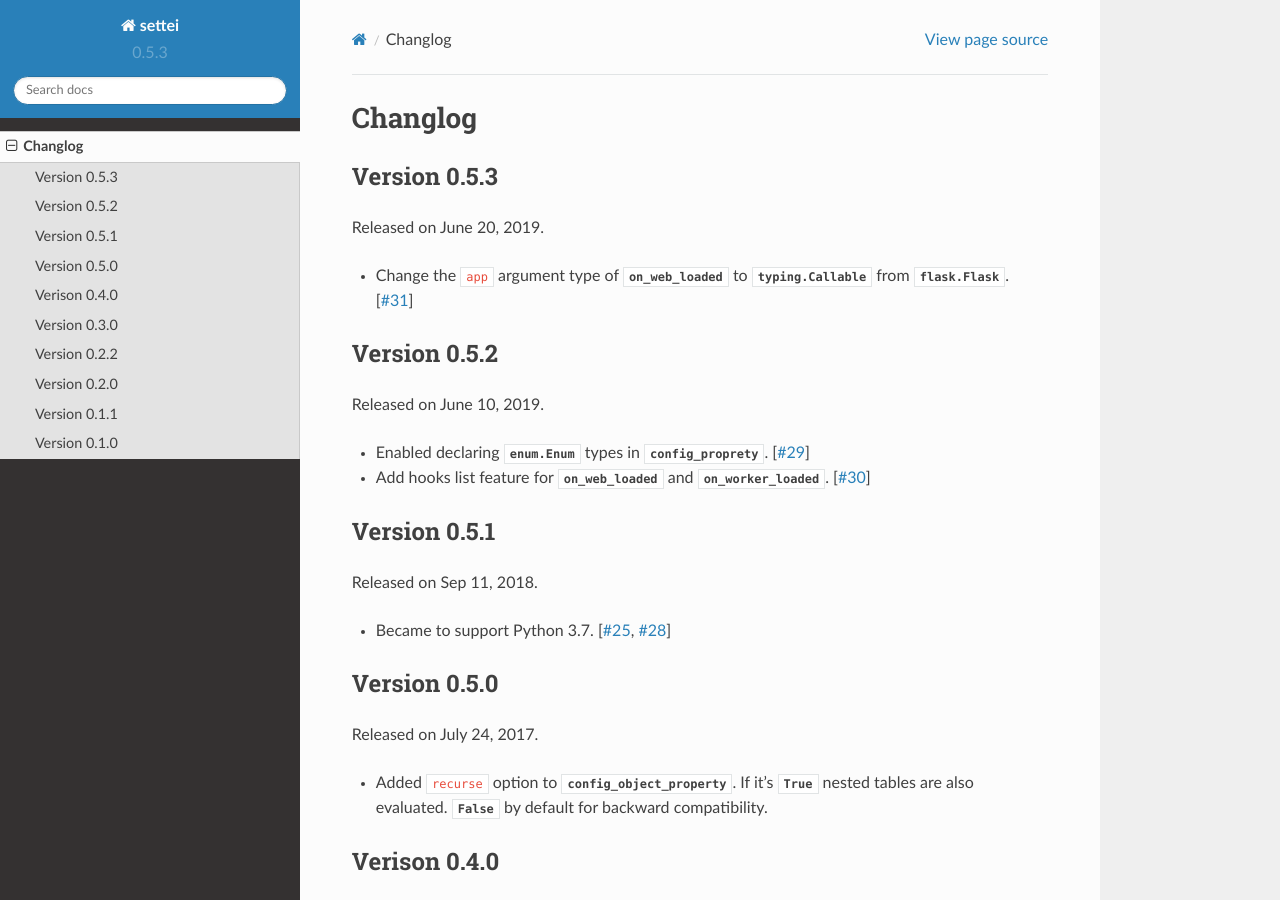
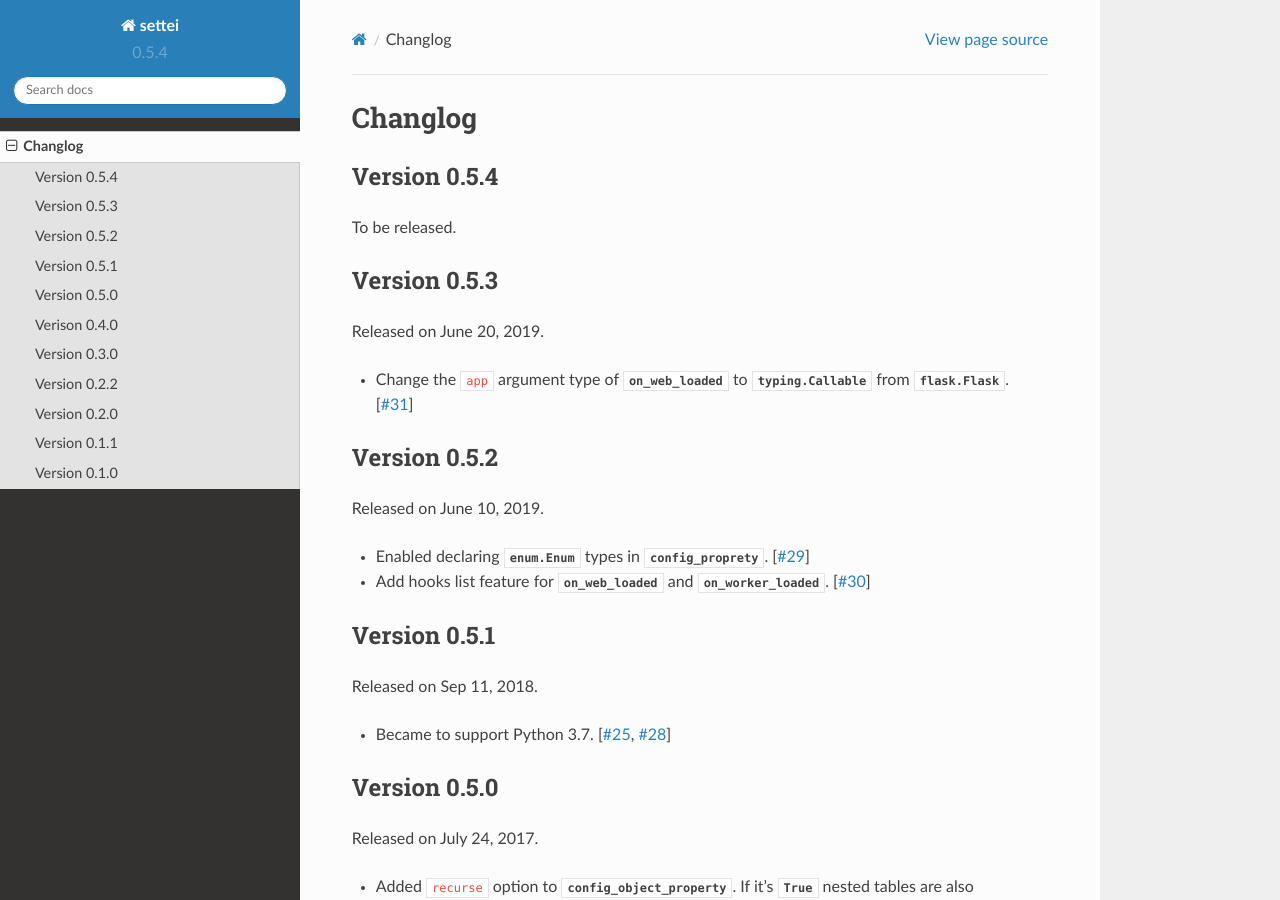
Before and after one commit to spoqa/settei, a Sphinx documentation site: the page built from docs/changes.rst, in a window 1280 px wide and 900 px high. Built offline with Sphinx 7.4.7 and the Read the Docs theme 2.0.0, drawn with Linux system fonts in a browser that asks for light colours.

Commit message:
Version bump 0.5.4

```diff
--- a/docs/changes.rst
+++ b/docs/changes.rst
@@ -1,5 +1,11 @@
 Changlog
 ========
+
+Version 0.5.4
+-------------
+
+To be released.
+
 
 Version 0.5.3
 -------------
--- a/settei/version.py
+++ b/settei/version.py
@@ -7,7 +7,7 @@
 
 #: (:class:`typing.Tuple`\ [:class:`int`, :class:`int`, :class:`int`])
 #: The triple of version numbers e.g. ``(1, 2, 3)``.
-VERSION_INFO = (0, 5, 3)
+VERSION_INFO = (0, 5, 4)
 
 #: (:class:`str`) The version string e.g. ``'1.2.3'``.
 VERSION = '{}.{}.{}'.format(*VERSION_INFO)
```
